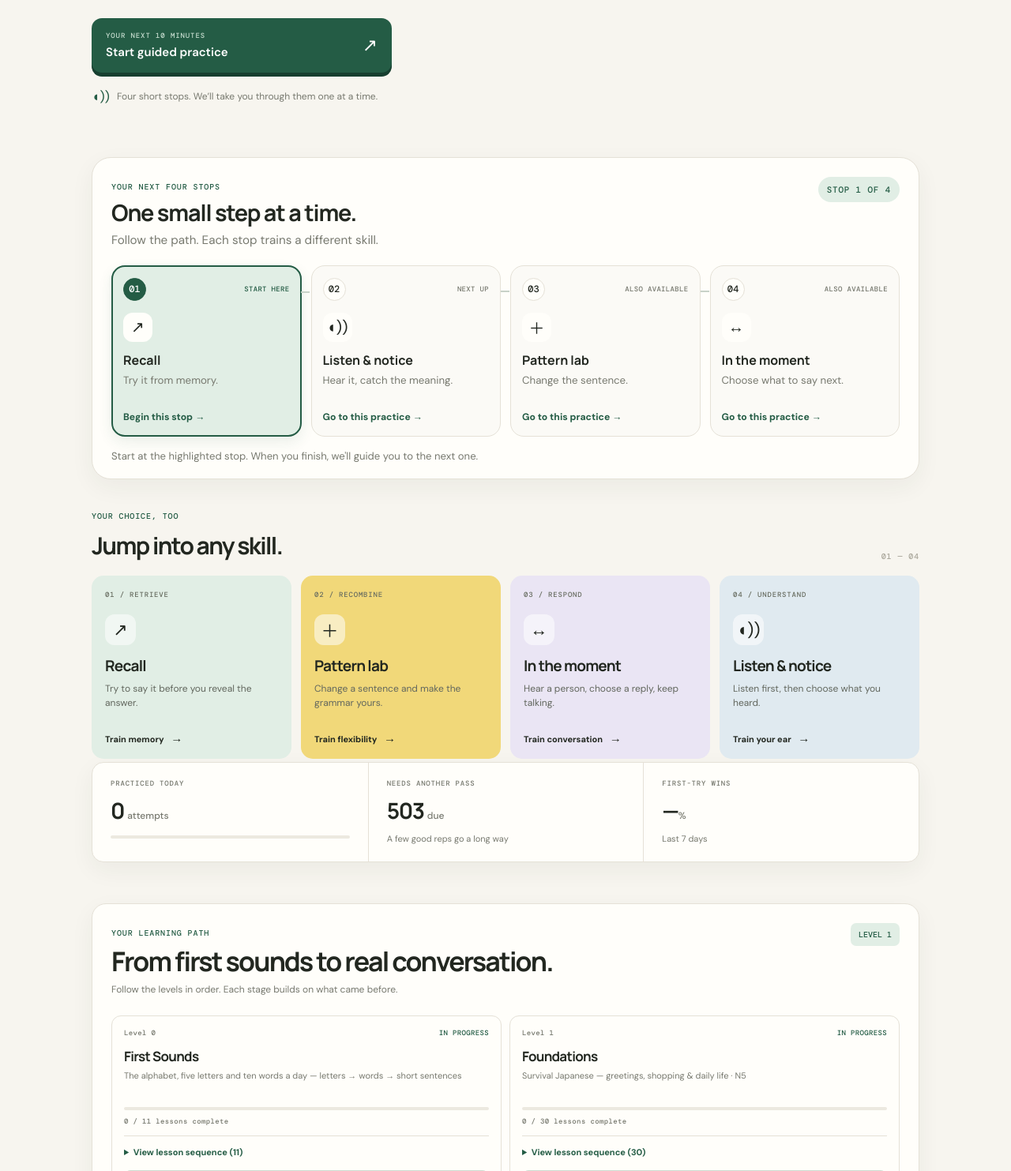
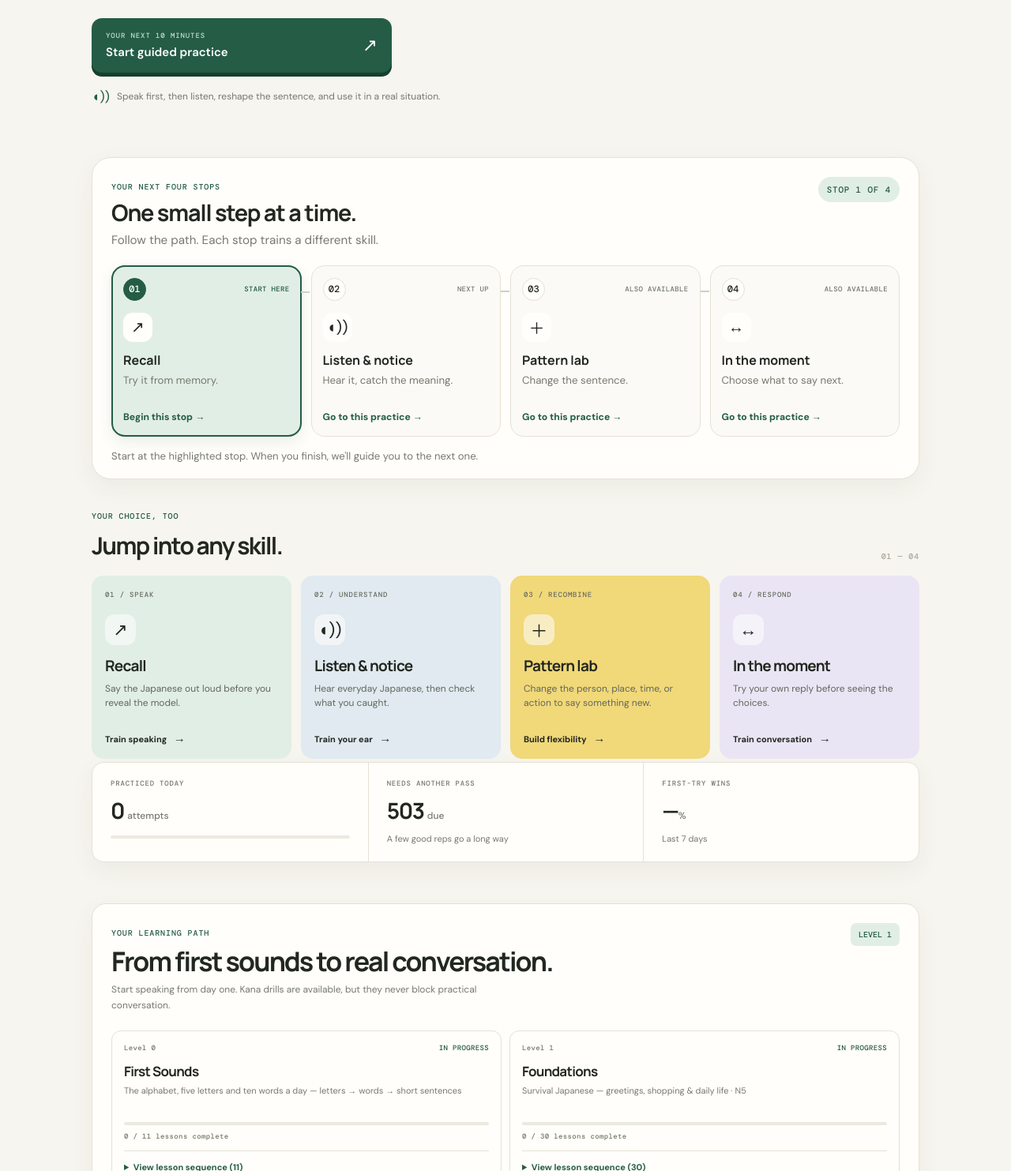
Before and after one commit to Pimpcats/japaneselanguage, a plain HTML site: page studio-preview/index.html in a window 1280 px wide. Shown: the part 422-1905 px from the top of the page at 79% size. Drawn offline with nearby package versions, Linux system fonts and the light colour scheme.

Commit message:
Align mode order and foreground speaking-first learning

```diff
--- a/studio-preview/index.html
+++ b/studio-preview/index.html
@@ -22,7 +22,7 @@
           <h1>Don't just know it.<br><em>Say it.</em></h1>
           <p class="hero-copy">Build the kind of Japanese that shows up when you need it — without a script in front of you.</p>
           <button class="start-button" id="start-session"><span><small>YOUR NEXT 10 MINUTES</small><strong>Start guided practice</strong></span><span class="arrow">↗</span></button>
-          <div class="hero-note"><span class="sound-mark">◖))</span> Four short stops. We’ll take you through them one at a time.</div>
+          <div class="hero-note"><span class="sound-mark">◖))</span> Speak first, then listen, reshape the sentence, and use it in a real situation.</div>
         </div>
 
         <section class="guided-route" aria-label="Guided practice path">
@@ -33,10 +33,10 @@
 
         <div class="section-heading"><div><span class="eyebrow">YOUR CHOICE, TOO</span><h2>Jump into any skill.</h2></div><span class="heading-side">01 — 04</span></div>
         <div class="mode-grid">
-          <button class="mode-card recall-card" data-mode="recall"><span class="mode-number">01 / RETRIEVE</span><span class="mode-icon">↗</span><strong>Recall</strong><span>Try to say it before you reveal the answer.</span><span class="mode-link">Train memory <b>→</b></span></button>
-          <button class="mode-card pattern-card" data-mode="patterns"><span class="mode-number">02 / RECOMBINE</span><span class="mode-icon">＋</span><strong>Pattern lab</strong><span>Change a sentence and make the grammar yours.</span><span class="mode-link">Train flexibility <b>→</b></span></button>
-          <button class="mode-card scene-card" data-mode="scenes"><span class="mode-number">03 / RESPOND</span><span class="mode-icon">↔</span><strong>In the moment</strong><span>Hear a person, choose a reply, keep talking.</span><span class="mode-link">Train conversation <b>→</b></span></button>
-          <button class="mode-card listen-card" data-mode="listen"><span class="mode-number">04 / UNDERSTAND</span><span class="mode-icon">◖))</span><strong>Listen & notice</strong><span>Listen first, then choose what you heard.</span><span class="mode-link">Train your ear <b>→</b></span></button>
+          <button class="mode-card recall-card" data-mode="recall"><span class="mode-number">01 / SPEAK</span><span class="mode-icon">↗</span><strong>Recall</strong><span>Say the Japanese out loud before you reveal the model.</span><span class="mode-link">Train speaking <b>→</b></span></button>
+          <button class="mode-card listen-card" data-mode="listen"><span class="mode-number">02 / UNDERSTAND</span><span class="mode-icon">◖))</span><strong>Listen & notice</strong><span>Hear everyday Japanese, then check what you caught.</span><span class="mode-link">Train your ear <b>→</b></span></button>
+          <button class="mode-card pattern-card" data-mode="patterns"><span class="mode-number">03 / RECOMBINE</span><span class="mode-icon">＋</span><strong>Pattern lab</strong><span>Change the person, place, time, or action to say something new.</span><span class="mode-link">Build flexibility <b>→</b></span></button>
+          <button class="mode-card scene-card" data-mode="scenes"><span class="mode-number">04 / RESPOND</span><span class="mode-icon">↔</span><strong>In the moment</strong><span>Try your own reply before seeing the choices.</span><span class="mode-link">Train conversation <b>→</b></span></button>
         </div>
 
         <section class="progress-strip" aria-label="Practice progress">
@@ -46,7 +46,7 @@
         </section>
 
         <section class="course-panel" id="course-panel">
-          <div class="course-heading"><div><span class="eyebrow">YOUR LEARNING PATH</span><h2>From first sounds to real conversation.</h2><p>Follow the levels in order. Each stage builds on what came before.</p></div><span class="course-badge" id="course-overall">LEVEL 0</span></div>
+          <div class="course-heading"><div><span class="eyebrow">YOUR LEARNING PATH</span><h2>From first sounds to real conversation.</h2><p>Start speaking from day one. Kana drills are available, but they never block practical conversation.</p></div><span class="course-badge" id="course-overall">LEVEL 0</span></div>
           <div class="course-levels" id="course-levels" aria-label="Japanese course levels"></div>
           <div class="course-next" id="course-next"></div>
         </section>
```
